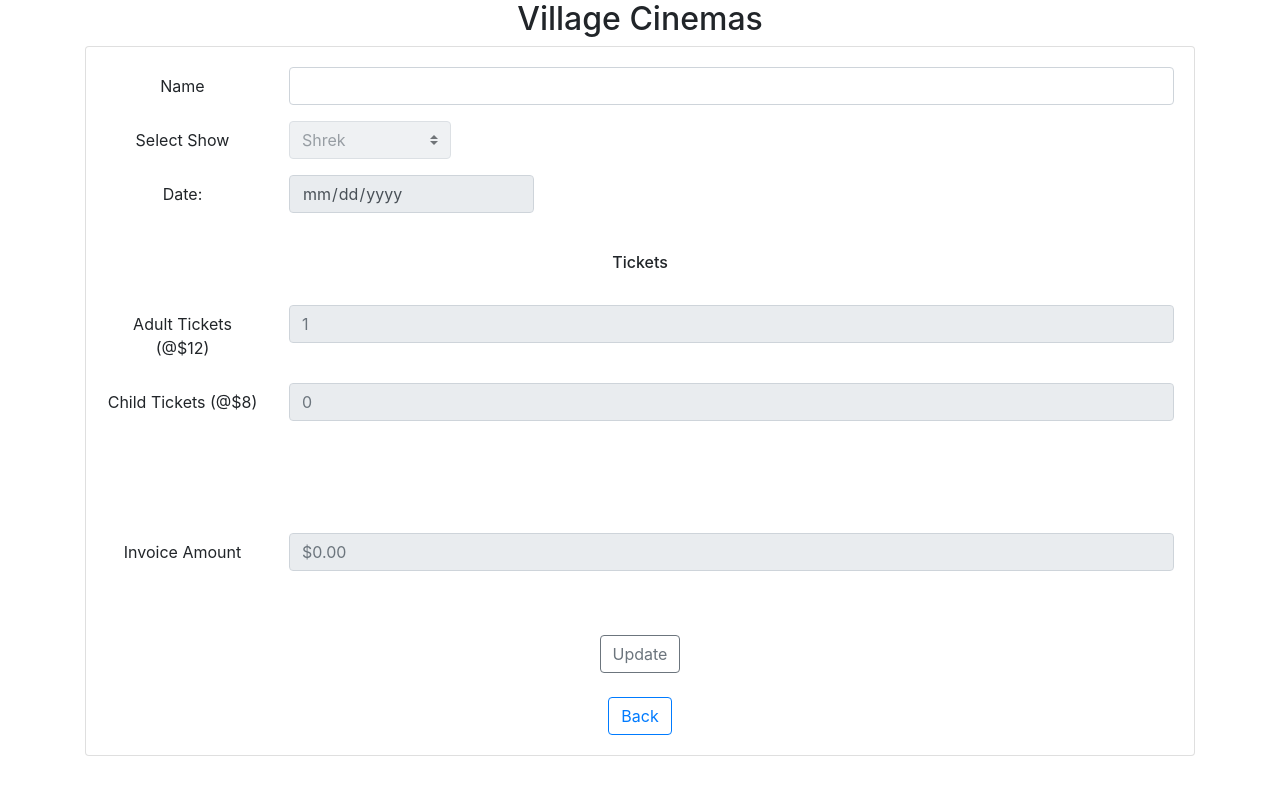
After one commit to John-Salmaan-School/MovieBookingAPI, a Flask app: page /update in a window 1280 px wide. The commit adds this page. Run offline with Flask 2, Linux system fonts and the light colour scheme; some libraries are stand-ins or nearby versions.

Commit message:
Add /update route Minor fixes and updates Update Readme

```diff
--- a/moviebookingapi/__init__.py
+++ b/moviebookingapi/__init__.py
@@ -11,6 +11,10 @@ def init_app():
     def remove():
         return render_template("remove.html")
 
+    @app.route("/update")
+    def update():
+        return render_template("update.html")
+
     with app.app_context():
         from .booking import booking
         from .view import view
--- /dev/null
+++ b/moviebookingapi/static/js/update.js
@@ -0,0 +1,89 @@
+var api_url = window.location.hostname
+var canChange = false
+$("#nameInput").change(() => {
+    Promise.resolve($.ajax({
+        "url": "http://" + api_url + ":1234/view/booking/" + $("#nameInput").val(),
+        "method": "GET"
+    })).then((data) => {
+        if (data["data"].length == 0) {
+            $("#alertMessage").removeClass("d-none")
+            $("#alertMessage").text("Booking does not exist under that name")
+            setTimeout(() => {
+                $("#alertMessage").addClass("d-none")
+            }, 3500)
+
+            $("#showSelect").prop("disabled", true)
+            $("#datePick").prop("readonly", true)
+            $("#adultTicketInput").prop("readonly", true)
+            $("#childTicketInput").prop("readonly", true)
+            $("#categoryText").addClass("d-none")
+            $("#discountGroups").addClass("d-none")
+
+            canChange = false
+        }
+        else {
+            $("#showSelect").prop("disabled", false)
+            $("#datePick").prop("readonly", false)
+            $("#adultTicketInput").prop("readonly", false)
+            $("#childTicketInput").prop("readonly", false)
+            $("#categoryText").removeClass("d-none")
+            $("#discountGroups").removeClass("d-none")
+
+            $("#showSelect").val(data["data"][1])
+            $("#datePick").val(data["data"][2])
+            $("#adultTicketInput").val(data["data"][3])
+            $("#childTicketInput").val(data["data"][4])
+            $("#invoiceAmount").val(data["data"][6])
+
+            canChange = true
+        }
+    })
+})
+
+$("#updateButton").click(() => {
+    var name = $("#nameInput").val()
+    var show = $("#showSelect option:selected").text()
+    var date = $("#datePick").val()
+    var cost = $("#invoiceAmount").val()
+    var discount
+
+    // Sequence to check which radio button is checked and what discount to append.
+    if ($("#super").is(":checked")) {
+        discount = "Super Tuesday"
+    }
+    else if ($("#manitee").is(":checked")) {
+        discount = "Manitee Discount"
+    }
+    else if ($("#concession").is(":checked")) {
+        discount = "Concession Discount"
+    }
+    // By default, the default discount will remain 0.0
+    else {
+        discount = "None"
+    }
+
+    var adultTicket = $("#adultTicketInput").val() == "" ? "0" : $("#adultTicketInput").val()
+    var childTicket = $("#childTicketInput").val() == "" ? "0" : $("#childTicketInput").val()
+
+    if (canChange) {
+        Promise.resolve($.ajax({
+            "url": "http://" + api_url + ":1234/booking/update",
+            "method": "POST",
+            "headers": {
+                "content-type": "application/json"
+            },
+            "data":
+            "{\"name\": \"" + name + "\", \"show\": \"" + show + "\",\"date\": \"" + date + "\",\"adult_tickets\": \"" + adultTicket + "\",\"child_tickets\": \"" + childTicket + "\",\"discount\": \"" + discount + "\",\"cost\": \"" + cost + "\"}"
+        })).then((data) => {
+            $("#alertMessage").removeClass("alert-warning")
+            $("#alertMessage").addClass("alert-success")
+            $("#alertMessage").removeClass("d-none")
+            $("#alertMessage").text("Booking updated successfully")
+            setTimeout(() => {
+                $("#alertMessage").removeClass("alert-success")
+                $("#alertMessage").addClass("alert-warning")
+                $("#alertMessage").addClass("d-none")
+            }, 3500)
+        })
+    }
+})
--- a/moviebookingapi/templates/remove.html
+++ b/moviebookingapi/templates/remove.html
@@ -37,7 +37,7 @@
             </div>
           </div>
           <div class="container text-center">
-            <a href="/"><button class="btn btn-outline-primary">Back</button></a>
+            <a href="/"><button class="btn btn-outline-primary" type="button">Back</button></a>
             <button class="btn btn-outline-danger" type="button" id="removeButton">Remove booking</button>
           </div>
         </form>
--- /dev/null
+++ b/moviebookingapi/templates/update.html
@@ -0,0 +1,112 @@
+<!DOCTYPE HTML>
+<html lang = "en">
+<head>
+  <title>Movie Ticket booker</title>
+  <meta charset = "UTF-8" />
+  <meta name="viewport" content="width=device-width, initial-scale=1.0">
+  <!-- Latest compiled and minified CSS -->
+  <link rel="stylesheet" href="https://maxcdn.bootstrapcdn.com/bootstrap/4.2.1/css/bootstrap.min.css">
+
+  <!-- jQuery library -->
+  <script src="https://ajax.googleapis.com/ajax/libs/jquery/3.5.1/jquery.min.js"></script>
+
+  <!-- Latest compiled JavaScript -->
+  <script src="https://maxcdn.bootstrapcdn.com/bootstrap/4.2.1/js/bootstrap.min.js"></script>
+
+  <link rel="stylesheet" href="{{url_for('static', filename='css/index.css')}}">
+<style>
+  .custom-select {
+    width: fit-content;
+  }
+</style>
+</head>
+<body>
+  <div class="container text-center">
+    <h2>
+      Village Cinemas
+    </h2>
+    <div id="alertMessage" class="alert alert-warning d-none" role="alert">
+    </div>
+    <div class="card">
+      <div class="card-body">
+        <form>
+          <div class="form-group row">
+            <label for="nameInput" class="col-2 col-form-label">Name</label>
+            <div class="col-10">
+              <input class="form-control" type="text" id="nameInput">
+            </div>
+          </div>
+          <div class="form-group row">
+            <label for="showSelect" class="col-2 col-form-label">Select Show</label>
+            <div class="col-1">
+              <select class="custom-select" id="showSelect" disabled="disabled">
+                <option value="Shrek" selected>Shrek</option>
+                <option value="Andwele">Andwele</option>
+                <option value="Lachlan">Lachlan</option>
+                <option value="Something here">Something here</option>
+                <option value="3 Idiots">3 Idiots</option>
+              </select>
+            </div>
+          </div>
+          <div class="form-group row">
+            <label for="datePick" class="col-2 col-form-label">Date: </label>
+            <div class="col-3">
+              <input class="form-control" type="date" id="datePick" value="" readonly="readonly">
+            </div>
+          </div>
+          <br>
+          <h6>Tickets</h6>
+          <br>
+          <div class="form-group row">
+            <label for="adultTicketInput" class="col-2 col-form-label">Adult Tickets (@$12)</label>
+            <div class="col-10">
+              <input class="form-control" type="number" id="adultTicketInput" placeholder="1" min="1" readonly="readonly">
+            </div>
+          </div>
+          <div class="form-group row">
+            <label for="childTicketInput" class="col-2 col-form-label">Child Tickets (@$8)</label>
+            <div class="col-10">
+              <input class="form-control" type="number" id="childTicketInput" placeholder="0" min="0" readonly="readonly">
+            </div>
+          </div>
+          <br>
+          <h6 class="d-none" id="categoryText">Category</h6>
+          <br>
+          <div class="btn-group btn-group-toggle d-none" id="discountGroups" data-toggle="buttons">
+            <label class="btn btn-outline-secondary" id="superButton">
+              <input type="radio" name="options" autocomplete="off" id="super"> Super Tuesday
+            </label>
+            <label class="btn btn-outline-secondary" id="maniteeButton">
+              <input type="radio" name="options" autocomplete="off" id="manitee"> Manitee Discount
+            </label>
+            <label class="btn btn-outline-secondary" id="concessionButton">
+              <input type="radio" name="options" autocomplete="off" id="concession"> Concession Card
+            </label>
+            <label class="btn btn-outline-secondary active" id="noneButton">
+              <input type="radio" name="options" autocomplete="off" id="none" checked> None
+            </label>
+          </div>
+          <br>
+          <br>
+          <div class="form-group row">
+            <label for="invoiceAmount" class="col-2 col-form-label">Invoice Amount</label>
+            <div class="col-10">
+              <input class="form-control" type="text" id="invoiceAmount" placeholder="$0.00" readonly="readonly">
+            </div>
+          </div>
+          <br>
+          <br>
+          <div class="container text-center">
+            <button class="btn btn-outline-secondary" type="button" id="updateButton">Update</button>
+          </div>
+          <br>
+          <div class="container text-center">
+            <a href="/"><button class="btn btn-outline-primary" type="button">Back</button></a>
+          </div>
+        </form>
+      </div>
+    </div>
+  </div>
+</body>
+<script src="{{url_for('static', filename='js/update.js')}}"></script>
+</html>
```
Also changed, not shown: moviebookingapi/booking/args.py (+10 -0 lines), moviebookingapi/booking/views.py (+20 -1 lines), moviebookingapi/services.py (+12 -0 lines), README.md, moviebookingapi/auth/__init__.py (added).
